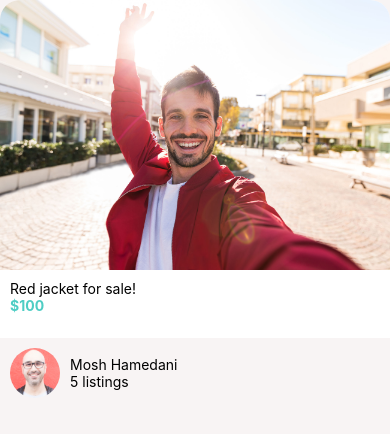
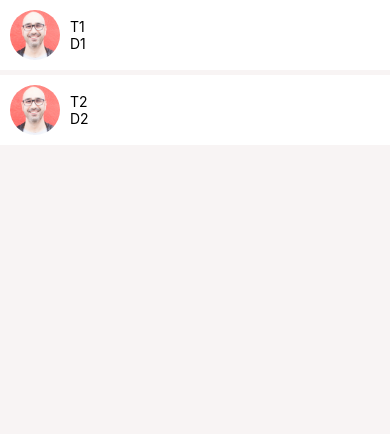
Before and after one commit to hendrixgotcodes/BUY-SELL, a React Native app: screen / in a window 390 px wide. Shown: the top 434 px of the page. Built offline with nearby package versions, Linux system fonts and the light colour scheme.

Commit message:
Created MessagesScreen, ListItemSeperator components - FlatList

```diff
--- a/App.js
+++ b/App.js
@@ -6,6 +6,7 @@ import { StyleSheet, Text, View } from 'react-native';
 import WelcomeScreen from './app/components/Screens/WelcomeScreen'
 import ViewImageScreen from './app/components/Screens/ViewImageScreen'
 import ListingDetailsScreen from './app/components/Screens/ListingDetailsScreen'
+import MessagesScreen from './app/components/Screens/MessagesScreen'
 
 //Components
 import Button from './app/components/Button'
@@ -27,14 +28,15 @@ export default function App() {
       <StatusBar style="auto" /> */}
       {/* <WelcomeScreen /> */}
 
-      <ListingDetailsScreen>
+      {/* <ListingDetailsScreen>
           <Card
             title={placeBo.title}
             subTitle={placeBo.subTitle}
             image={placeBo.image}
           />
-          <ListItem />
-      </ListingDetailsScreen>
+          <ListItem style={{marginTop: 10}} />
+      </ListingDetailsScreen> */}
+      <MessagesScreen />
 
       {/* <Button>
        LOGIN
--- a/app.json
+++ b/app.json
@@ -4,9 +4,9 @@
     "slug": "donewithit",
     "version": "1.0.0",
     "orientation": "default",
-    "icon": "./app/assets/icon.png",
+    "icon": "./app/assets/logo-red.png",
     "splash": {
-      "image": "./app/assets/splash.png",
+      "image": "./app/assets/logo-red.png",
       "resizeMode": "contain",
       "backgroundColor": "#ffffff"
     },
--- a/app/components/ListItem.jsx
+++ b/app/components/ListItem.jsx
@@ -3,6 +3,9 @@ import {View, StyleSheet, Image, Platform} from 'react-native'
 
 //Components
 import AppText from './AppText'
+
+//Assets
+import Colors from '../assets/_colors'
 
 const placeBo = {
     title: "Mosh Hamedani",
@@ -10,36 +13,40 @@ const placeBo = {
     image: require("../assets/img/mosh.jpg")
 }
 
-export default function ListItem(){
+export default function ListItem({style, title, subTitle, image}){
 
     return(
-        <View style={styles.container}>
-            <Image style={styles.image} source={placeBo.image} />
+        <View style={[styles.container, {...style}]}>
+            <Image style={styles.image} source={image} />
             <View>
                 <AppText
                     style={{...Platform.select({
                         ios: {
-                            fontSize: 18
+                            fontSize: 18,
+                            fontWeight: "bold"
                         },
                         android:{
-                            fontSize: 12
+                            fontSize: 12,
+                            fontWeight: "bold"
                         }
                     })}}
                 >
-                    {placeBo.title}
+                    {title}
                 </AppText>
 
                 <AppText
                     style={{...Platform.select({
                         ios: {
-                            fontSize: 16
+                            fontSize: 16,
+                            color: "#6e6969"
                         },
                         android:{
-                            fontSize: 12
+                            fontSize: 12,
+                            color: "#6e6969"
                         }
                     })}}
                 >
-                    {placeBo.subTitle}
+                    {subTitle}
                 </AppText>
             </View>
         </View>
@@ -56,7 +63,8 @@ const styles = StyleSheet.create({
         alignItems: "center",
         width: "100%",
         paddingVertical: 10,
-        paddingHorizontal: 10
+        paddingHorizontal: 10,
+        backgroundColor: Colors.plain
     },
     image: {
         width: 50,
--- /dev/null
+++ b/app/components/ListItemSeperator.jsx
@@ -0,0 +1,19 @@
+import React from 'react'
+import { View, Text, StyleSheet } from 'react-native'
+
+//Assets
+import Colors from '../assets/_colors'
+
+export default function ListItemSeperator() {
+    return (
+        <View style={styles.seperator} />
+    )
+}
+
+const styles = StyleSheet.create({
+    seperator:{
+        width: "100%",
+        height: 5,
+        backgroundColor: Colors.offwhite
+    }
+})
--- /dev/null
+++ b/app/components/Screens/MessagesScreen.jsx
@@ -0,0 +1,53 @@
+import React from 'react'
+import { View, SafeAreaView, StyleSheet, Platform, StatusBar} from 'react-native'
+import {FlatList} from 'react-native'
+
+//Components
+import ListItem from '../ListItem'
+import ListItemSeperator from '../ListItemSeperator'
+
+const messages = [
+
+    {
+        id: 1,
+        title: "T1",
+        description: 'D1',
+        image: require('../../assets/img/mosh.jpg')
+    },
+    {
+        id: 2,
+        title: "T2",
+        description: 'D2',
+        image: require('../../assets/img/mosh.jpg')
+    },
+
+]
+
+export default function MessagesScreen() {
+    return (
+        <SafeAreaView style={styles.safeArea}>
+            <FlatList
+                data={messages}
+                keyExtractor={message => message.id.toString()}
+                renderItem = {({item})=>(
+                    <ListItem
+                        title={item.title}
+                        subTitle= {item.description}
+                        image={item.image}
+                    />
+                )}
+                ItemSeparatorComponent={
+                    ()=><ListItemSeperator />
+                }
+            />
+        </SafeAreaView>
+    )
+}
+
+const styles = StyleSheet.create({
+    safeArea: {
+        paddingTop: Platform.OS === "android" ? StatusBar.currentHeight : 0,
+        width: "100%",
+        height: "100%"
+    }
+})
```
